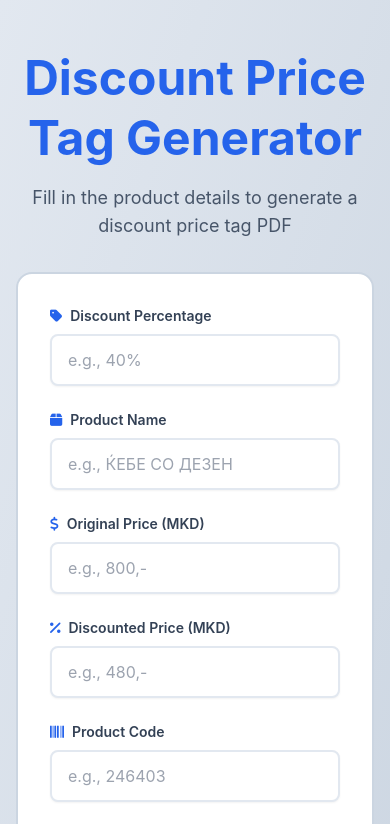
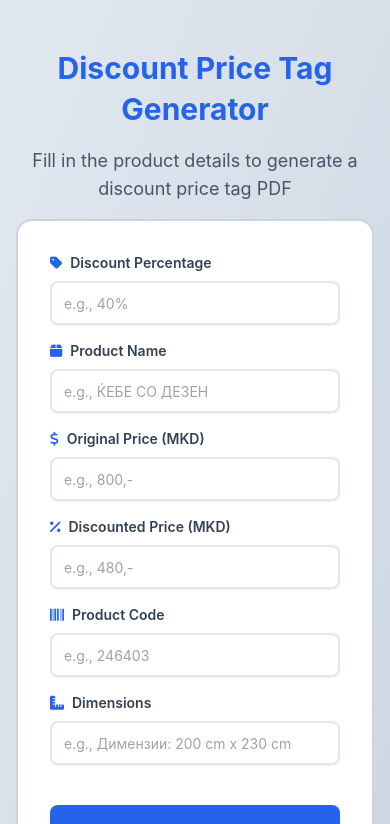
Before and after one commit to ardijancuri/PDF-price-tag-generator, a React (Vite) app: page / in a window 390 px wide. Shown: the top 824 px of the page. Built offline with nearby package versions, Linux system fonts and the light colour scheme.

Commit message:
Refactor App component layout and styles for improved spacing and consistency; update input field styles in CSS for better usability.

```diff
--- a/src/App.jsx
+++ b/src/App.jsx
@@ -73,8 +73,8 @@ function App() {
         <div className="min-h-screen py-12 px-4 sm:px-6 lg:px-8 flex items-center justify-center">
             <div className="max-w-5xl mx-auto w-full">
                 {/* Header */}
-                <div className="text-center mb-8 md:mb-12">
-                    <h1 className="text-5xl font-bold text-blue-600 leading-tight md:leading-relaxed mb-4">
+                <div className="text-center mb-4 md:mb-12">
+                    <h1 className="text-3xl md:text-5xl font-bold text-blue-600 leading-snug md:leading-relaxed mb-4">
                         Discount Price Tag Generator
                     </h1>
                     <p className="text-slate-600 text-lg">
@@ -86,9 +86,9 @@ function App() {
                 <div className="card">
                     <form onSubmit={handleSubmit} className="space-y-6">
                         {/* Two Column Grid Layout */}
-                        <div className="grid grid-cols-1 md:grid-cols-2 gap-6">
+                        <div className="grid grid-cols-1 md:grid-cols-2 gap-4 md:gap-6">
                             {/* Left Column - Fields 1, 2, 3 */}
-                            <div className="space-y-6">
+                            <div className="space-y-4 md:space-y-6">
                                 {/* Field 1 - Discount Percentage */}
                                 <div className="group">
                                     <label htmlFor="field1" className="block text-sm font-semibold text-slate-700 mb-2 group-hover:text-blue-600 transition-colors flex items-center gap-2">
@@ -142,7 +142,7 @@ function App() {
                             </div>
 
                             {/* Right Column - Fields 4, 5, 6 */}
-                            <div className="space-y-6">
+                            <div className="space-y-4 md:space-y-6">
                                 {/* Field 4 - Discounted Price */}
                                 <div className="group">
                                     <label htmlFor="field4" className="block text-sm font-semibold text-slate-700 mb-2 group-hover:text-blue-600 transition-colors flex items-center gap-2">
--- a/src/index.css
+++ b/src/index.css
@@ -18,10 +18,11 @@
 
 @layer components {
   .input-field {
-    @apply w-full px-4 py-3 rounded-lg border-2 border-slate-200
+    @apply w-full px-3 py-2 rounded-lg border-2 border-slate-200
            focus:border-blue-500 focus:ring-4 focus:ring-blue-100
            transition-all duration-200 outline-none
-           bg-white shadow-sm hover:shadow-md resize-none;
+           bg-white shadow-sm hover:shadow-md resize-none
+           placeholder:text-sm md:placeholder:text-base;
   }
 
   .btn-primary {
```
